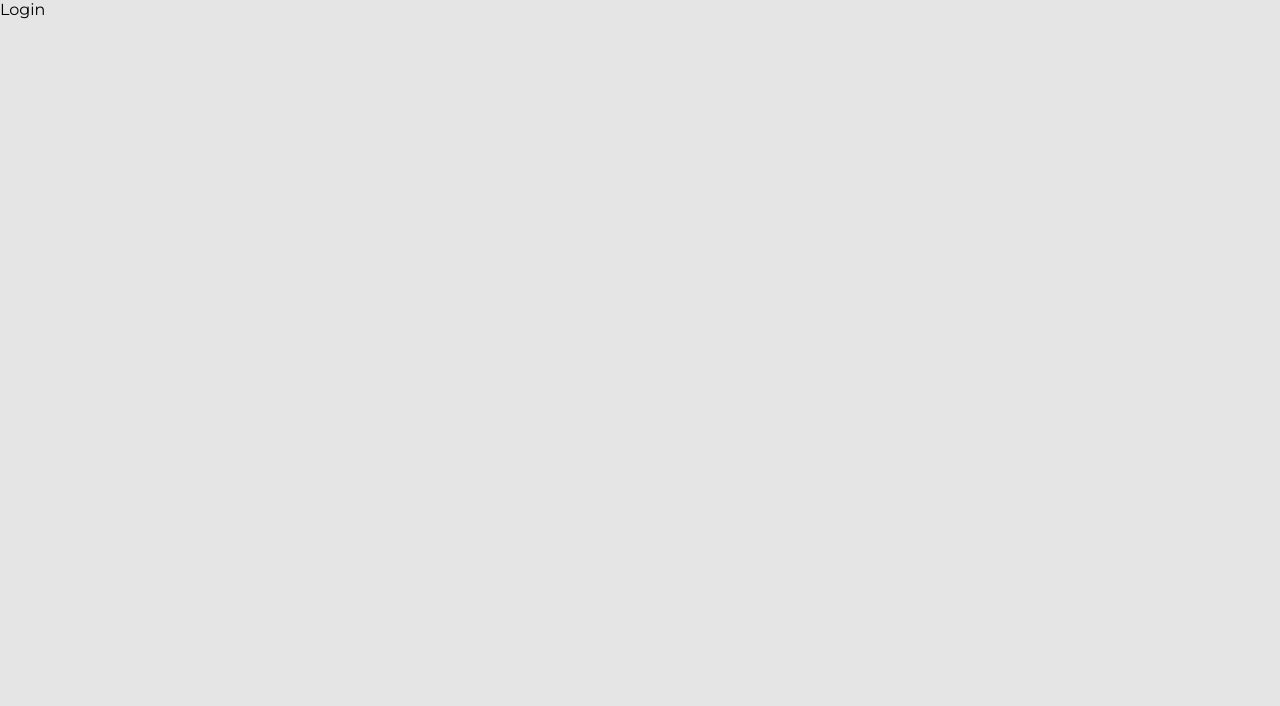
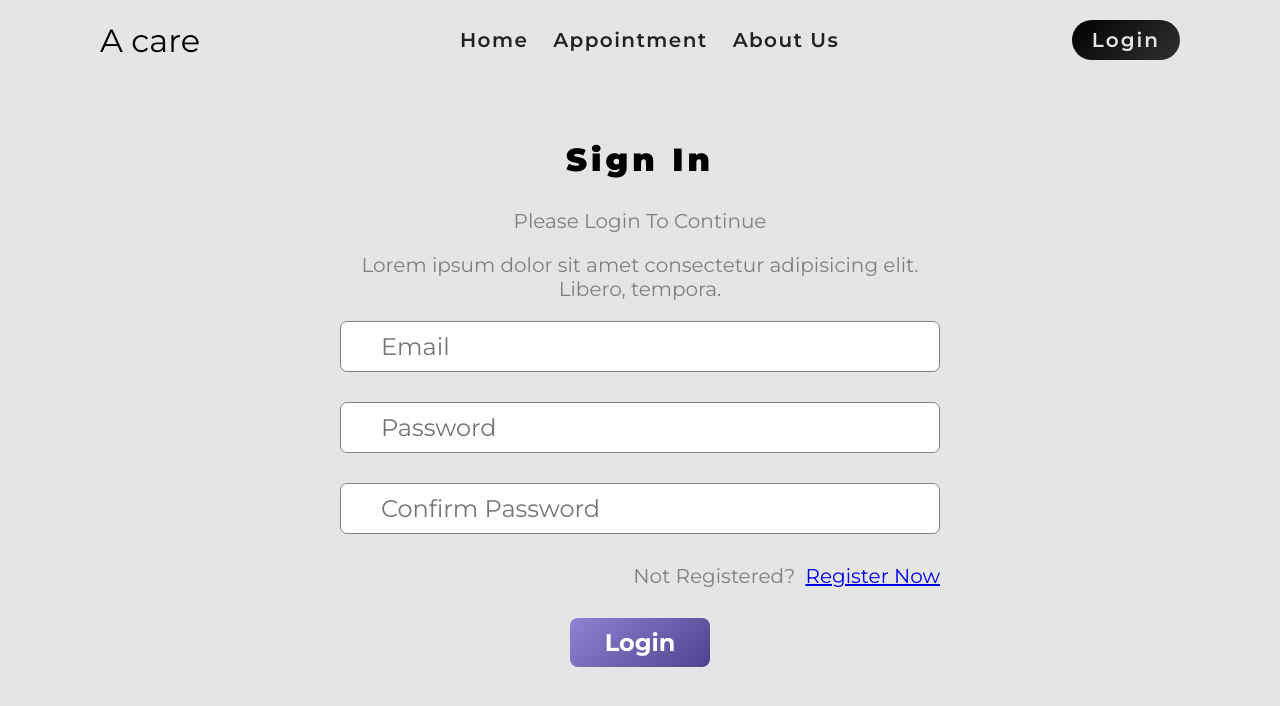
Before and after one commit to kachakaran6/HMS, a React (Vite) app in the folder frontend/: page /login in a window 1280 px wide. Shown: the top 706 px of the page. Built offline with nearby package versions, Linux system fonts and the light colour scheme; no server answers.

Commit message:
navigation and login-logout added

```diff
--- a/frontend/src/App.jsx
+++ b/frontend/src/App.jsx
@@ -1,4 +1,5 @@
-import {} from "react";
+/* eslint-disable no-unused-vars */
+import { useContext, useEffect } from "react";
 import "./App.css";
 import { BrowserRouter as Router, Routes, Route } from "react-router-dom";
 import Home from "./pages/Home";
@@ -8,11 +9,33 @@
 import Register from "./pages/Register";
 import { ToastContainer } from "react-toastify";
 import "react-toastify/dist/ReactToastify.css";
+import Navbar from "./components/Navbar";
+import { Context } from "./main";
+import axios from "axios";
 
 function App() {
+  const { isAuthenticated, setIsAuthenticated, setUser } = useContext(Context);
+  useEffect(() => {
+    const fetchUser = async () => {
+      const baseURL = import.meta.env.VITE_API_BASE_URL;
+      try {
+        // http://localhost:3000/api/v1/user/patient/me
+        const res = await axios.get(`${baseURL}/api/v1/user/patient/me`, {
+          withCredentials: true,
+        });
+        setIsAuthenticated(true);
+        setUser(res.data.user);
+      } catch (error) {
+        setIsAuthenticated(false);
+        setUser({});
+      }
+    };
+    fetchUser();
+  }, [isAuthenticated]);
   return (
     <>
       <Router>
+        <Navbar />
         <Routes>
           <Route path="/" element={<Home />} />
           <Route path="/appointment" element={<Appointment />} />
--- /dev/null
+++ b/frontend/src/components/Navbar.jsx
@@ -0,0 +1,63 @@
+import React, { useContext, useState } from "react";
+import { Link, useNavigate } from "react-router-dom";
+import { Context } from "../main";
+import { toast } from "react-toastify";
+import axios from "axios";
+
+const Navbar = () => {
+  const [show, setShow] = useState(false);
+  const { isAuthenticated, setIsAuthenticated } = useContext(Context);
+  const baseURL = import.meta.env.VITE_API_BASE_URL;
+
+  const handleLogout = async () => {
+    // http://localhost:3000/api/v1/user/userLogout
+
+    await axios
+      .post(
+        `${baseURL}/api/v1/user/userLogout`,
+        {},
+        {
+          withCredentials: true,
+        },
+      )
+      .then((res) => {
+        toast.success(res.data.message);
+        setIsAuthenticated(false);
+      })
+      .catch((err) => {
+        toast.error("Error logging out", err);
+      });
+    // window.location.reload();
+  };
+
+  const navigateTo = useNavigate();
+
+  const gotoLogin = () => {
+    navigateTo("/login");
+  };
+  return (
+    <nav className="container">
+      <div className="logo">A care</div>
+      <div className={show ? "navLinks showmenu" : "navLinks"}>
+        <div className="links">
+          <Link to="/" onClick={() => setShow(!show)}>
+            Home
+          </Link>
+          <Link to="/appointment">Appointment</Link>
+          <Link to="/about">About Us</Link>
+        </div>
+        {isAuthenticated ? (
+          <button className="logoutBtn btn" onClick={handleLogout}>
+            LogOut
+          </button>
+        ) : (
+          <button className="logoutBtn btn" onClick={gotoLogin}>
+            Login
+          </button>
+        )}
+      </div>
+    </nav>
+  );
+};
+
+export default Navbar;
--- a/frontend/src/pages/Login.jsx
+++ b/frontend/src/pages/Login.jsx
@@ -1,7 +1,100 @@
-import React from "react";
+import React, { useContext, useEffect, useState } from "react";
+import { Context } from "../main";
+import { Link, useNavigate } from "react-router-dom";
+import { toast } from "react-toastify";
+import axios from "axios";
 
 const Login = () => {
-  return <div>Login</div>;
+  const { isAuthenticated, setIsAuthenticated } = useContext(Context);
+
+  const [email, setEmail] = useState("");
+  const [password, setPassword] = useState("");
+  const [confirmPassword, setConfirmPassword] = useState("");
+
+  const baseURL = import.meta.env.VITE_API_BASE_URL;
+
+  const navigateTo = useNavigate();
+
+  const handleLogin = async (e) => {
+    e.preventDefault();
+
+    try {
+      // http://localhost:3000/api/v1/user/login
+      const response = await axios.post(
+        `${baseURL}/api/v1/user/login`,
+        {
+          email,
+          password,
+          confirmPassword,
+          role: "patient",
+        },
+        {
+          withCredentials: true,
+          headers: { "Content-Type": "application/json" },
+        },
+      );
+      toast.success(response.data.message);
+      setIsAuthenticated(true);
+      navigateTo("/");
+    } catch (error) {
+      toast.error(error.response.data.message);
+    }
+  };
+
+  useEffect(() => {
+    if (isAuthenticated) {
+      navigateTo("/");
+    }
+  }, [isAuthenticated, navigateTo]);
+
+  return (
+    <div className="container form-component login-form">
+      <h2>Sign In</h2>
+      <p>Please Login To Continue</p>
+      <p>
+        Lorem ipsum dolor sit amet consectetur adipisicing elit. Libero,
+        tempora.
+      </p>
+
+      <form onSubmit={handleLogin}>
+        <input
+          type="text"
+          value={email}
+          onChange={(e) => setEmail(e.target.value)}
+          placeholder="Email"
+        />
+
+        <input
+          type="password"
+          value={password}
+          onChange={(e) => setPassword(e.target.value)}
+          placeholder="Password"
+        />
+
+        <input
+          type="password"
+          value={confirmPassword}
+          onChange={(e) => setConfirmPassword(e.target.value)}
+          placeholder="Confirm Password"
+        />
+
+        <div
+          style={{
+            gap: "10px",
+            justifyContent: "flex-end",
+            flexDirection: "row",
+          }}
+        >
+          <p style={{ marginBottom: 0 }}>Not Registered?</p>
+          <Link to="/register">Register Now</Link>
+        </div>
+
+        <div style={{ justifyContent: "center", alignItems: "center" }}>
+          <button type="submit">Login</button>
+        </div>
+      </form>
+    </div>
+  );
 };
 
 export default Login;
--- a/frontend/src/pages/Register.jsx
+++ b/frontend/src/pages/Register.jsx
@@ -1,7 +1,7 @@
 import React from "react";
 
 const Register = () => {
-  return <div>Register</div>;
+  return <div></div>;
 };
 
 export default Register;
```
